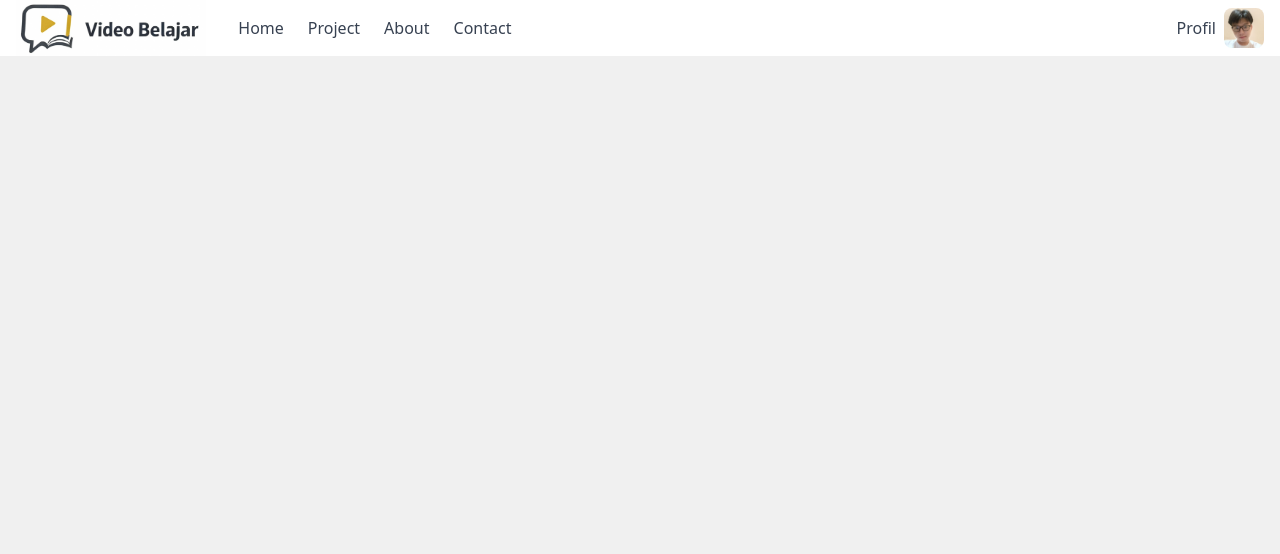
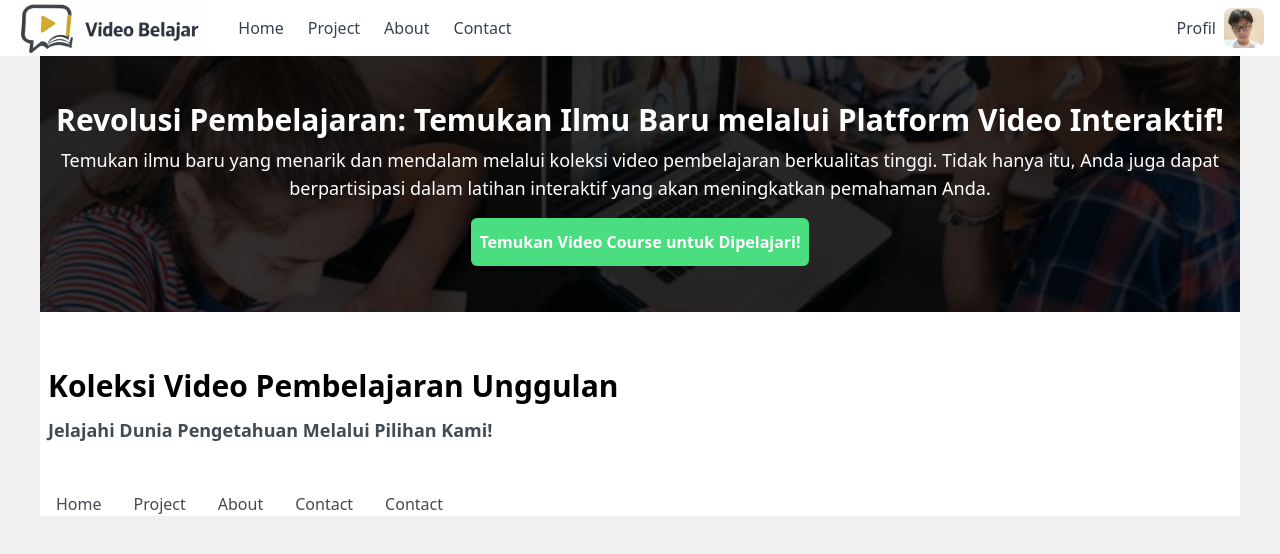
Before and after one commit to freedyest/mission3, a plain HTML site: page index.html in a window 1280 px wide. Drawn offline with Linux system fonts and the light colour scheme.

Commit message:
head commit

```diff
--- a/index.html
+++ b/index.html
@@ -7,7 +7,7 @@
     <link href="css/output.css" rel="stylesheet">
 
 </head>
-<body class="bg-lightgray">
+<body class="bg-lightgray px-10">
 <!--header-->
 <header class="bg-white fixed top-0 left-0 z-10 w-full">
   <div class="container mx-auto flex items-center justify-between px-4 h-14">
@@ -36,5 +36,38 @@
   </div>
 </header>
 
+
+<!--spot-->
+<section id="spotlight" class="pt-14 bg-black">
+    <div class="relative w-full h-64 flex items-center justify-center">
+      <img src="img/spot.jpg" alt="Spotlight" class="absolute inset-0 w-full h-full object-cover z-0">
+      <div class="absolute inset-0 bg-black bg-opacity-80 z-10"></div>
+      <div class="relative z-20 text-white text-center px-4">
+        <h2 class="text-3xl font-bold mb-2">Revolusi Pembelajaran: Temukan Ilmu Baru melalui Platform Video Interaktif!</h2>
+        <p class="text-lg">Temukan ilmu baru yang menarik dan mendalam melalui koleksi video pembelajaran berkualitas tinggi. Tidak hanya itu, Anda juga dapat berpartisipasi dalam latihan interaktif yang akan meningkatkan pemahaman Anda.</p>
+        <button class="px-2 h-12 mt-4 mx-auto bg-green-400 text-white hover:bg-green-600 font-semibold rounded-md">Temukan Video Course untuk Dipelajari!</button>
+      </div>
+    </div>
+
+</section>
+
+<!--headmenu-->
+<section id="headmenu" class="pt-14 bg-white px-2">
+<div class="w-full">
+    <h2 class="text-black text-3xl font-bold">Koleksi Video Pembelajaran Unggulan</h2>
+    <p class="text-darkgray text-lg font-semibold mt-3">Jelajahi Dunia Pengetahuan Melalui Pilihan Kami!</p>
+</div>
+<!--mininav-->
+<section id="mininav" class="text-darkgray px-2">
+    <nav class="flex items-center gap-8 pt-12 font-semibold">
+        <a href="#SemuaKelas" class="text-darkgray  font-medium hover:underline hover:text-goldyellow ">Home</a>
+        <a href="#Pemasaran" class="text-darkgray font-medium hover:underline hover:text-goldyellow">Project</a>
+        <a href="#Desain" class="text-darkgray font-medium hover:underline hover:text-goldyellow">About</a>
+        <a href="#PengembanganDiri" class="text-darkgray font-medium hover:underline hover:text-goldyellow">Contact</a>
+        <a href="#Bisnis" class="text-darkgray font-medium hover:underline hover:text-goldyellow">Contact</a>
+      </nav>
+    </div>
+</section>
+</section>
 </body>
 </html>
--- a/tailwind.config.js
+++ b/tailwind.config.js
@@ -5,7 +5,7 @@ module.exports = {
     extend: {
       colors:{
         goldyellow:'#CEA526',
-        darkgray:'444A51',
+        darkgray:'#444A51',
         lightgray:'#F0F0F0',
 
       }
```
Also changed, not shown: css/output.css, img/spot.jpg (added).
